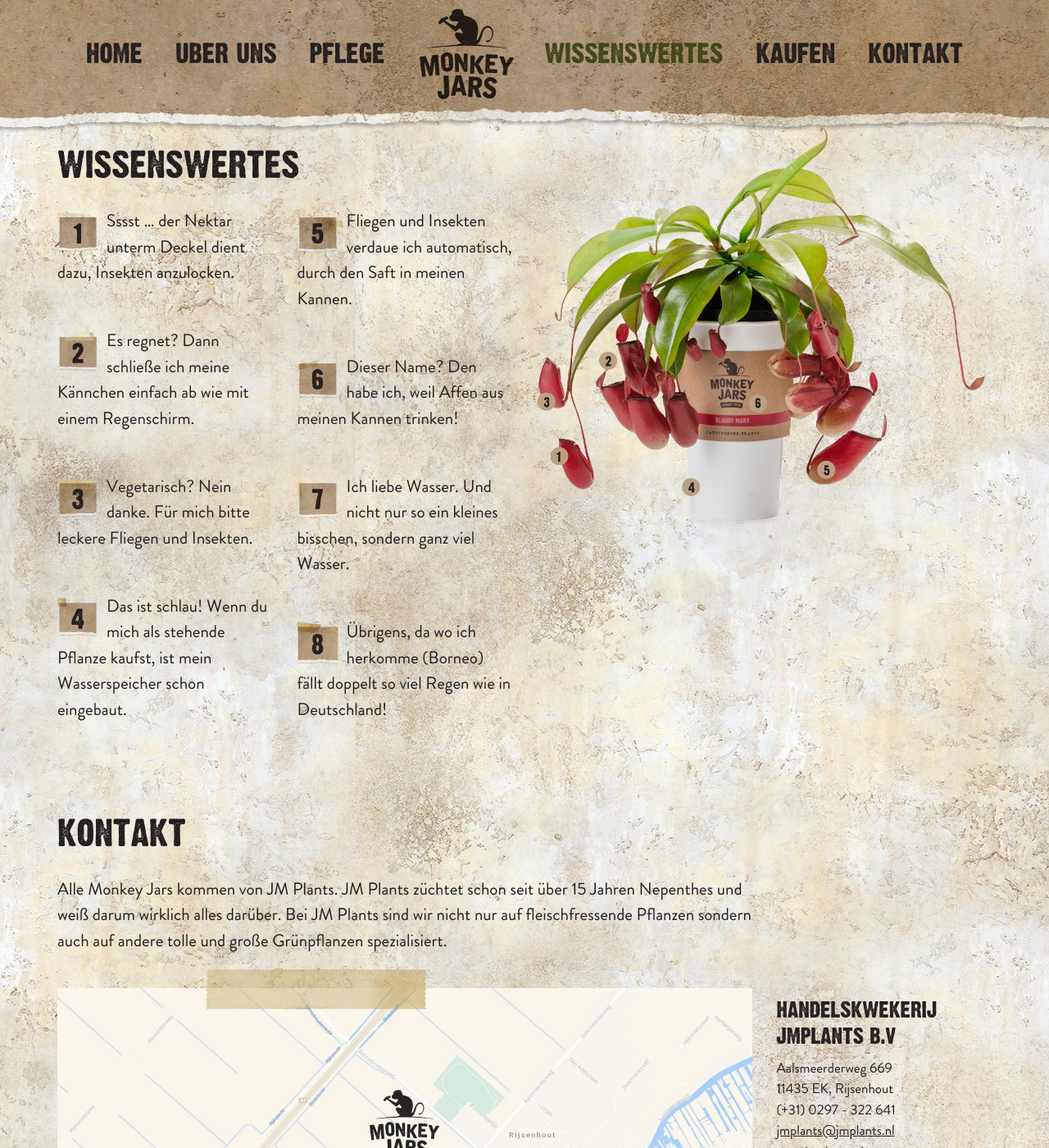
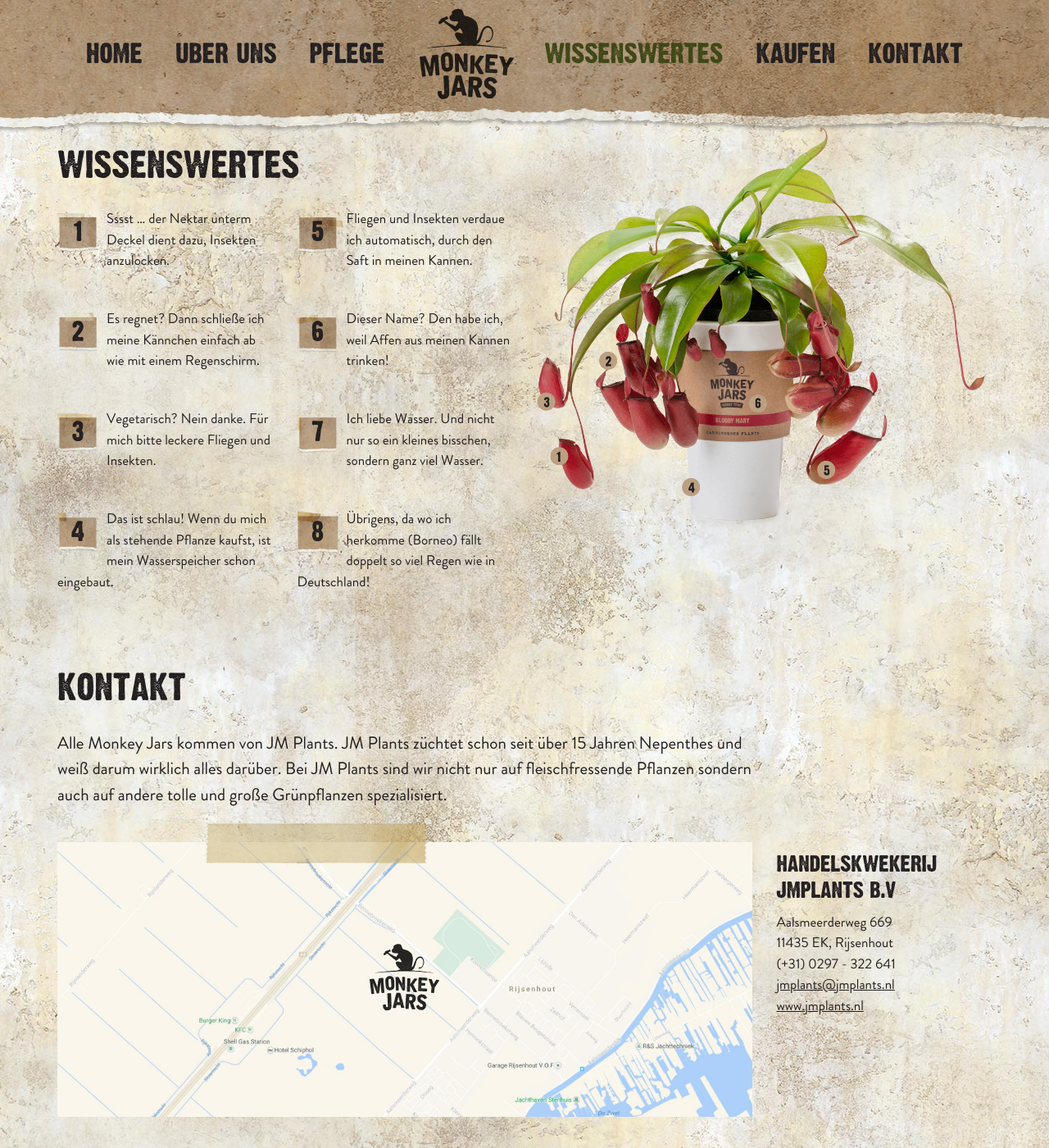
Before and after one commit to jhvanderschee/monkeyjars_de, a Jekyll site: the page built from index.md, in a window 1280 px wide and 1400 px high, scrolled down 2332 px. Shown: the whole window at 82% size. Built offline with Jekyll 4.4.1, drawn with Linux system fonts in a browser that asks for light colours.

Commit message:
Updated '/css/style.scss' via CloudCannon

```diff
--- a/css/style.scss
+++ b/css/style.scss
@@ -115,8 +115,8 @@ body {color: #231F20; background: #231F20; font-family: 'BrandonGrotesque-Regula
 #catering.light a:not(.blog) {white-space: nowrap; color: #91191e;}
 .light p a.red {color: #91191e;}
 
-.light#over {font-size: 21px; line-height: 1.5em;}
-.light#weetjes {font-size: 17px; line-height: 1.5em; padding-bottom: 0;}
+.light#uber-uns {font-size: 21px; line-height: 1.5em;}
+.light#wissenswertes {font-size: 17px; line-height: 1.5em; padding-bottom: 0;}
 .light#contact {}
 
 .readmore {display: inline-block; text-align: center; width: 282px; padding: 7px 71px 13px; font-family: 'Dirty Headline'; text-transform: uppercase; text-decoration: none;
```
